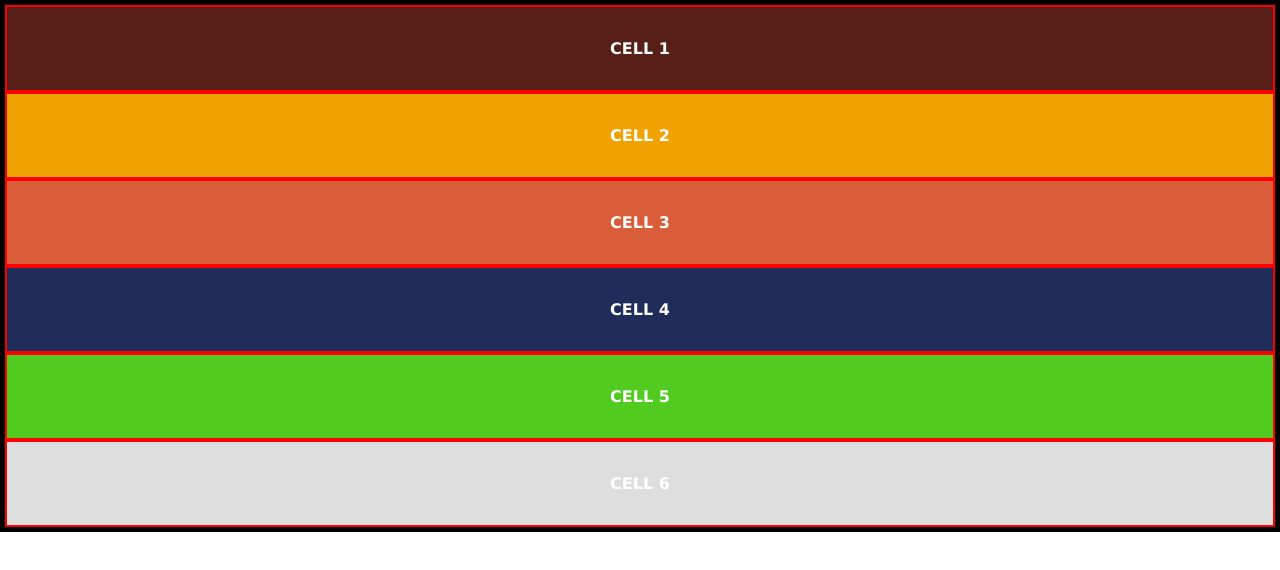
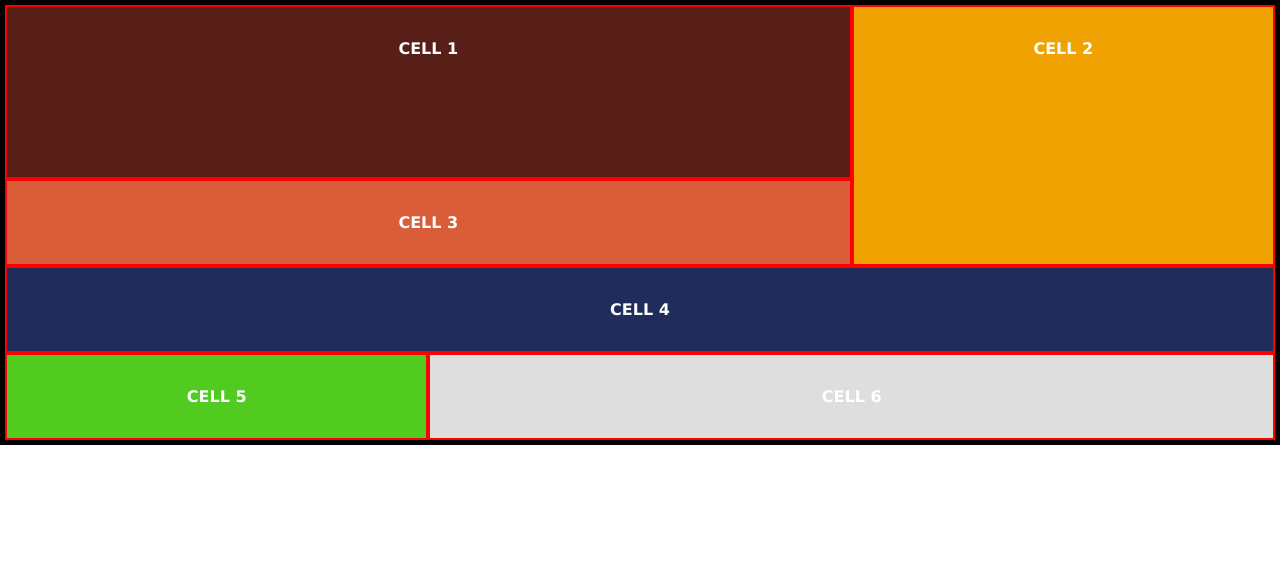
Before and after one commit to ryanbest99/grid_practice, a plain HTML site: page index.html in a window 1280 px wide. Drawn offline with Linux system fonts and the light colour scheme.

Commit message:
second commit : grid template area has been finished

```diff
--- a/index.html
+++ b/index.html
@@ -12,6 +12,14 @@
         /* margin: 5rem; */
         /* height: 90vh; */
         display: grid;
+        grid-template-columns: 1fr 1fr 1fr;
+        grid-template-rows: 1fr 1fr 1fr 1fr 1fr;
+        grid-template-areas:
+          "a a b"
+          "a a b"
+          "c c b"
+          "d d d"
+          "e f f";
         /* grid-template-columns: 1fr 1fr 1fr;
         grid-template-rows: 1fr 1fr 1fr 1fr 1fr;
         grid-template-areas:
@@ -29,6 +37,30 @@
         /* column-gap: 50px; */
         /* row-gap: 50px; */
         /* grid-gap: 50px; */
+      }
+
+      .cell-1 {
+        grid-area: a;
+      }
+
+      .cell-2 {
+        grid-area: b;
+      }
+
+      .cell-3 {
+        grid-area: c;
+      }
+
+      .cell-4 {
+        grid-area: d;
+      }
+
+      .cell-5 {
+        grid-area: e;
+      }
+
+      .cell-6 {
+        grid-area: f;
       }
 
       /* .cell-1 {
```
Also changed, not shown: css/styles2.css (added), index2.html (added).
